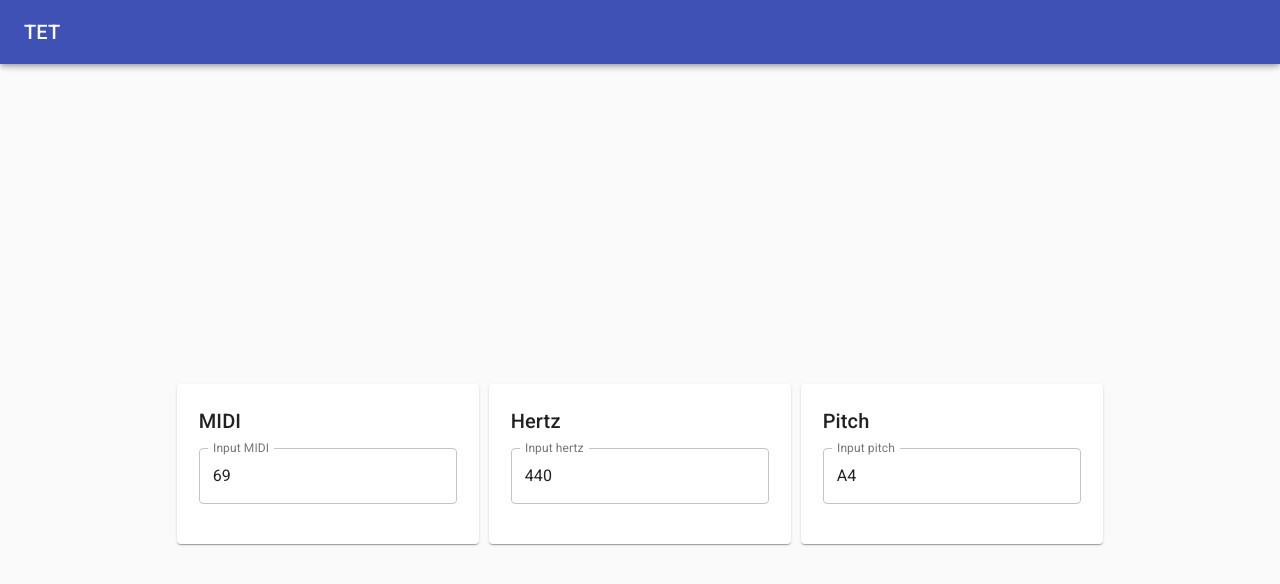
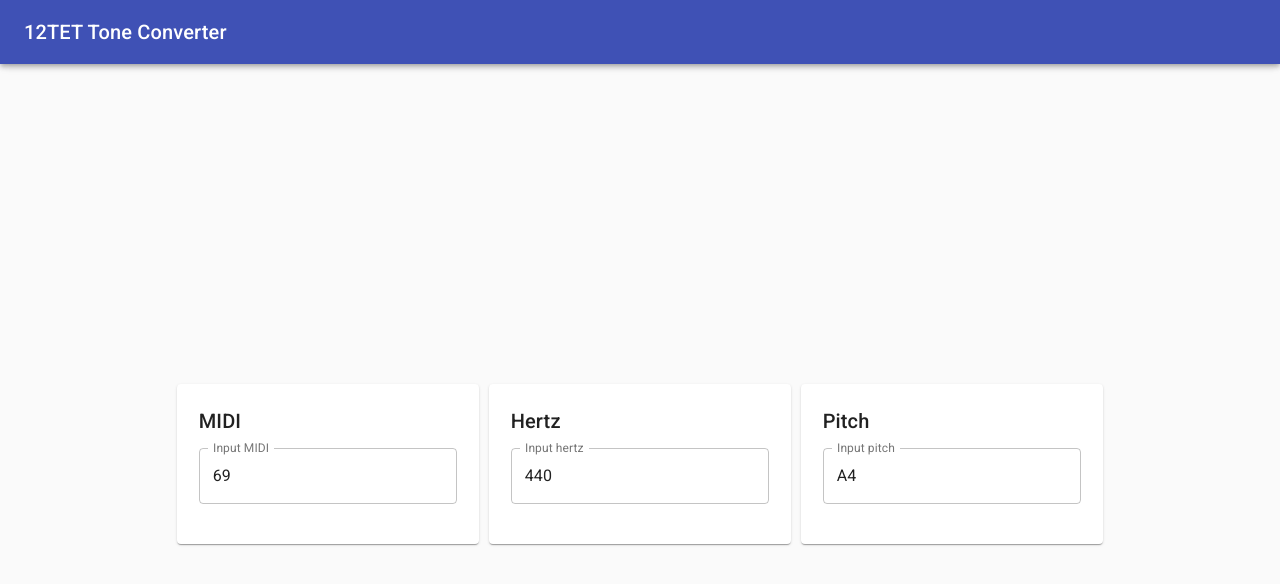
Before and after one commit to int0thewind/TET-React, a React (Create React App) app: page / in a window 1280 px wide. Shown: the top 584 px of the page. Built offline with nearby package versions, Linux system fonts and the light colour scheme.

Commit message:
change project title

```diff
--- a/src/App.js
+++ b/src/App.js
@@ -2,6 +2,8 @@ import React from 'react';
 import { AppBar, Toolbar, Typography, useMediaQuery,
   ThemeProvider, createMuiTheme } from '@material-ui/core'
 import ToneInputs from './ToneInputs'
+
+const PROJECT_NAME = '12TET Tone Converter';
 
 function App() {
   const darkMode = useMediaQuery('(prefers-color-scheme: dark)');
@@ -14,7 +16,7 @@ function App() {
     <ThemeProvider theme={autoTheme}>
       <AppBar position="sticky">
         <Toolbar>
-          <Typography variant="h6">TET</Typography>
+          <Typography variant="h6">{PROJECT_NAME}</Typography>
         </Toolbar>
       </AppBar>
       <ToneInputs/>
```
